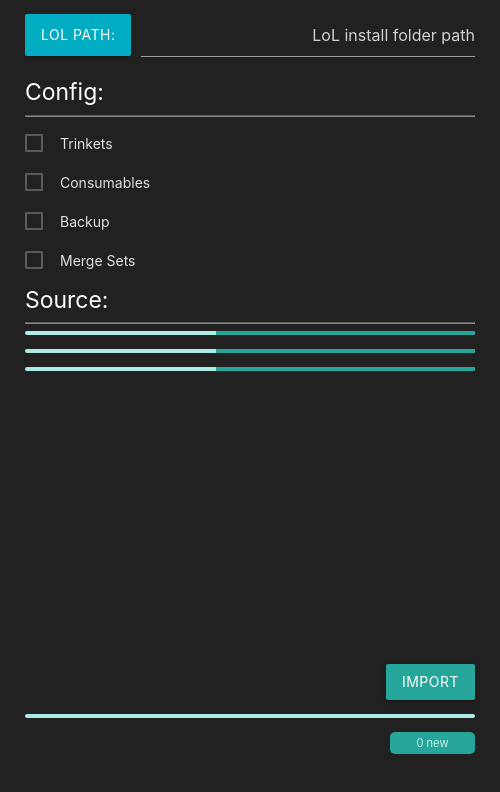
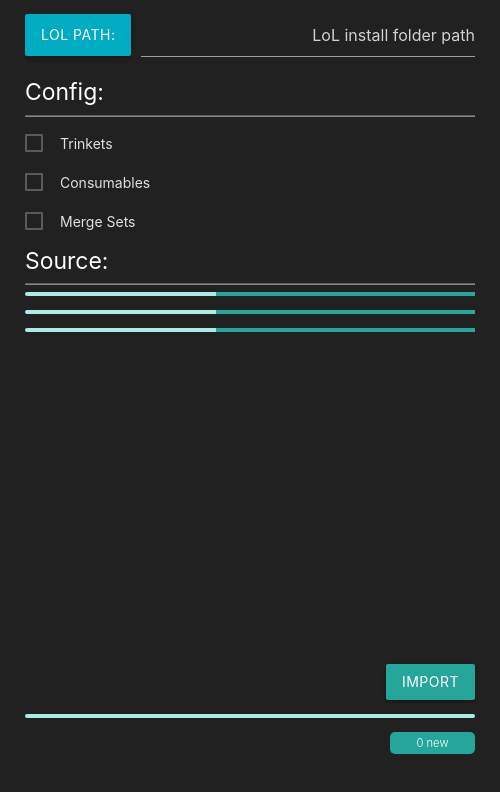
Before and after one commit to 7aske/setmeup, an Electron app: page src/views/index.html in a window 500 px wide. Drawn offline with nearby package versions, Linux system fonts and the light colour scheme; no server answers.

Commit message:
primitive backup

```diff
--- a/src/fetch.js
+++ b/src/fetch.js
@@ -119,10 +119,12 @@
 	}
 	let leagueFileJson = JSON.parse(fs.readFileSync(leagueConfFile).toString());
 
-	fs.writeFileSync(leagueConfFile + ".bak", JSON.stringify(leagueFileJson));
+	if (process.argv.indexOf("backup") !== -1){
+		fs.writeFileSync(leagueConfFile + ".bak", JSON.stringify(leagueFileJson));
+		fs.writeFileSync(path.join(__dirname, "data/sets.json.bak"), JSON.stringify(leagueFileJson));
+	}
 
 	delete leagueFileJson.itemSets;
-	// Object.defineProperty(leagueFileJson, "itemSets", {value:sets});
 	leagueFileJson.itemSets = sets;
 
 	fs.writeFileSync(leagueConfFile, JSON.stringify(leagueFileJson));
--- a/src/views/index.html
+++ b/src/views/index.html
@@ -34,12 +34,6 @@
 			<label>
 				<input data-option="consumables" type="checkbox"/>
 				<span class="grey-text text-lighten-2">Consumables</span>
-			</label>
-		</p>
-		<p>
-			<label>
-				<input data-option="backup" type="checkbox"/>
-				<span class="grey-text text-lighten-2">Backup</span>
 			</label>
 		</p>
 		<p>
```
